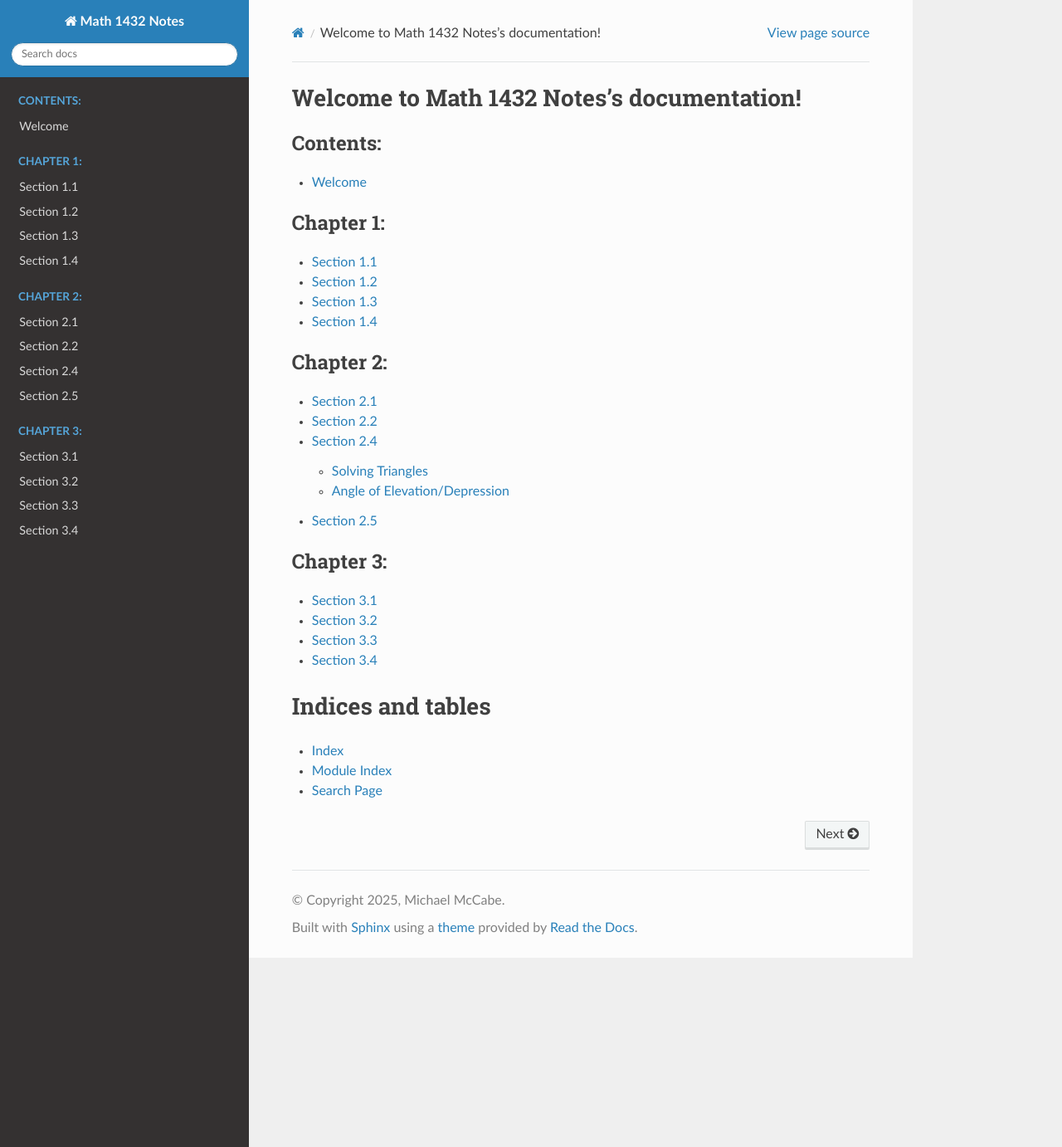
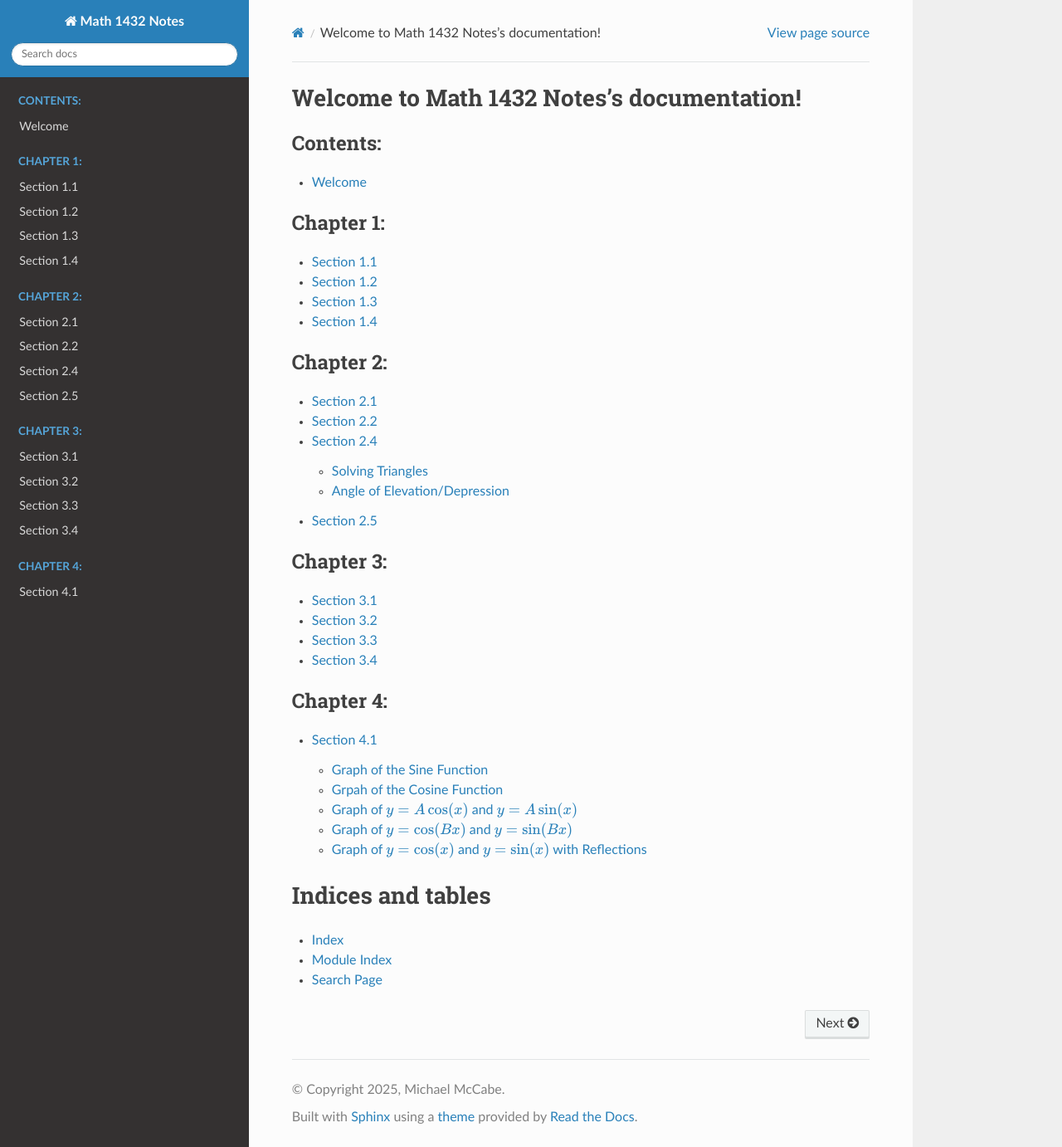
Before and after one commit to codmccabe/Math1432, a Sphinx documentation site: the page built from doc/index.rst, in a window 1280 px wide and 1382 px high. Shown: the whole window at 83% size. Built offline with Sphinx 7.4.7 and the Read the Docs theme 3.1.0, drawn with Linux system fonts in a browser that asks for light colours; some of the changed lines change nothing that is shown.

Commit message:
finished 41 and added many images as graphs for the examples.

```diff
--- /dev/null
+++ b/doc/chapter4/41.md
@@ -0,0 +1,274 @@
+# Section 4.1
+
+:::{prf:definition}
+:label: periodDef
+
+A periodic function is a function $f$ such that
+
+$$
+f(x)=f(x+np),
+$$
+
+for every real number $x$ in the domain of $f$, every integer $n$, and some positive real number $p$. The least possible positive value of $p$ is the period of the function.
+
+:::
+
+The sine and cosine function are periodic functions with period $2\pi$. That is,
+
+\begin{align*}
+\cos(x) & =\cos(x+2\pi n)\\
+\sin(x) & =\sin(x+2\pi n)
+\end{align*}
+
+for any integer $n$.
+
+## Graph of the Sine Function
+
+* The domain of the sine function is the set of all real numbers.
+* The range of the sine function is the interval $[-1,1]$. This means for all real number $x$, we have, $-1\le \sin(x)\le 1$.
+
+Some key values when plotting the sine function:
+
+|$x$|$\sin(x)$|
+|:-:|:-:|
+|$0$|$0$|
+|$\frac{\pi}{2}$|$1$|
+|$\pi$|$0$|
+|$\frac{3\pi}{2}$|$-1$|
+|$2\pi$|$0$|
+
+!['The graph of y=sin(x).'](images/sinxGraph.png)
+
+* The sine function is continuous everywhere.
+* The length of one period for the sine function is $2\pi$.
+* The graph of the sine function is symmetric about the origin.
+  * This mean the sine function is odd.
+  * That is, $\sin(-x)=-\sin(x)$.
+
+## Grpah of the Cosine Function
+
+* The domain of the cosine function is the set of real numbers.
+* The range of the cosine function is the interval $[-1,1]$. That is, for all $x$ in the real numbers, we have, $-1\le \cos(x)\le 1$.
+
+Some key values when plotting the cosine function:
+
+|$x$|$\cos(x)$|
+|:-:|:-:|
+|$0$|$1$|
+|$\frac{\pi}{2}$|$0$|
+|$\pi$|$-1$|
+|$\frac{3\pi}{2}$|$0$|
+|$2\pi$|$1$|
+
+!['Graph of y=cos(x)'](images/cosxGraph.png)
+
+* The cosine function is continuous everywhere.
+* The length of one period for the cosine function is $2\pi$.
+* The graph of the cosine function is symmetric about the $y$-axis.
+  * This mean the sine function is even.
+  * That is, $\cos(-x)=\cos(x)$.
+
+## Graph of $y=A\cos(x)$ and $y=A\sin(x)$
+
+:::{prf:definition} Amplitude
+:label: ampDef
+
+The graph of $y=A\sin(x)$ or $y=A\cos(x)$, with $a\ne0$, will have the same shape as the graph of $y=\sin(x)$ or $y=\cos(x),$respectively, except with the range of $-|A|\le y\le|A|$.
+
+The **amplitude** is $|A|$.
+
+:::
+
+::::{prf:example}
+:label: AcosxExam
+
+Plot the graph of $y=2\cos(x)$.
+
+:::{dropdown} Solution:
+
+The amplitude of the graph is $|2|=2$.
+
+Let $x=\{0,\frac{\pi}{2},\pi,\frac{3\pi}{2},2\pi \}$. Then consider the following table of values:
+
+|x|$y=\cos(x)$|$y=2\cos(x)$|
+|:-:|:-:|:-:|
+|$0$|$1$|$2$|
+|$\frac{\pi}{2}$|$0$|$0$|
+|$\pi$|$-1$|$-2$|
+|$\frac{3\pi}{2}$|$0$|$0$|
+|$2\pi$|$1$|$2$|
+
+From the table we see that we want to plot the following points:
+
+$$(0,2),(\frac{\pi}{2},0),(\pi,-2),(\frac{3\pi}{2},0),(2\pi,2)$$
+
+!['Graph of y=cos(x) and the points plotted'](images/twocosxGraph.png)
+
+Next, we connect the dots following the behavior of the curves from the graph of $y=\cos(x)$ (as shown in gray).
+
+!['Graph of y=cos(x) and one period of y=2cos(x).'](images/twocosxGraphoneperiod.png)
+
+Above is the graph of $y=2\cos(x)$ over one period. To represent the graph of $y=2\cos(x)$ over its domain we have.
+
+!['The graph of y=cos(x) and y=2cos(x)'](images/fulltwocosxgraph.png)
+
+:::
+
+::::
+
+::::{prf:example}
+:label: AsinxExam
+
+Plot $y=\frac{1}{2}\sin(x)$.
+
+:::{dropdown} Solution:
+
+The amplitude of the graph is $|\frac12|=\frac12$.
+
+Let $x=\{0,\frac{\pi}{2},\pi,\frac{3\pi}{2},2\pi \}$. Then consider the following table of values:
+
+|$x$|$\sin(x)$|$\frac12 \sin(x)$|
+|:-:|:-:|:-:|
+|$0$|$0$|$0$|
+|$\frac{\pi}{2}$|$1$|$\frac12$|
+|$\pi$|$0$|$0$|
+|$\frac{3\pi}{2}$|$-1$|$-\frac12$|
+|$2\pi$|$0$|$0$|
+
+From the table we see that we want to plot the following points:
+
+$$(0,0),(\frac{\pi}{2},\frac12),(\pi,0),(\frac{3\pi}{2},-\frac12),(2\pi,0)$$
+
+!['Graph of y=sin(x) and the points plotted'](images/halfsinxGraphpointwise.png)
+
+Next, we connect the dots following the behavior of the curves from the graph of $y=\sin(x)$ (as shown in gray).
+
+!['Graph of y=sin(x) and one period of y=0.5sin(x)'](images/halfsinxGraphoneperiod.png)
+
+Above is the graph of $y=\frac12 \sin(x)$ over one period. To represent the graph of $y=\frac12 \sin(x)$ over its domain we have.
+
+!['Graph of y=sin(x) and y=0.5sin(x)'](images/halfsinxGraphall.png)
+
+:::
+::::
+
+## Graph of $y=\cos(Bx)$ and $y=\sin(Bx)$
+
+For $b>0$, the graph of $y=\sin(Bx)$ will resemble that of $y=\sin(x)$, but with period $\frac{2\pi}{b}$. Also, the graph of $y=\cos(Bx)$ will resemble that of $y=\cos(x)$, but with period $\frac{2\pi}{B}$.
+
+::::{prf:example}
+:label: sinthreefourthsxExam
+
+Plot $y=\sin(\frac34 x)$.
+
+:::{dropdown} Solution:
+
+First, we see that the amplitude is $1$.
+
+Second, we want to compute the new period. In this case $B=\frac34$. Using $\frac{2\pi}{B}$ the new period is:
+
+\begin{align*}
+    \frac{2\pi}{\frac34} & = \frac{4\cdot 2 \pi}{3}\\
+    & = \frac{8\pi}{3}
+\end{align*}
+
+This means the graph of $y=\sin(\frac34 x)$ over one period will be over the interval $[0,\frac{8\pi}{3}]$. Next, we want to split the period interval into four equal length subintervals. To do this we first find
+
+$$\Delta x = \frac{P}{4} = \frac{\frac{8\pi}{3}}{4}=\frac{2\pi}{3}$$
+
+Since we are starting at $x_0=0$, we now that $x_1=x_0+1\Delta x$. Then we will do this up to $x_4$. That is,
+
+\begin{align*}
+    x_0 & = 0 + 0 \cdot (\frac{2\pi}{3})=\frac{0\pi}{3}\text{ or } 0\\
+    x_1 & = 0 + 1 \cdot (\frac{2\pi}{3})=\frac{2\pi}{3}\\
+    x_2 & = 0 + 2 \cdot (\frac{2\pi}{3})=\frac{4\pi}{3}\\
+    x_3 & = 0 + 3 \cdot (\frac{2\pi}{3})=\frac{6\pi}{3}\text{ or } 2\pi\\
+    x_4 & = 0 + 4 \cdot (\frac{2\pi}{3})=\frac{8\pi}{3}\\
+\end{align*}
+
+Next, evaluate $y=\sin(\frac34 x)$ at $x_0$, $x_1$, $x_2$, $x_3$, and $x_4$.
+
+| |$x_i$|$\frac34 x_i$|$y=\sin(\frac34 x_i)$|
+|:-:|:-:|:-:|:-:|
+|$x_0$|$0$|$0$|$0$|
+|$x_1$|$\frac{2\pi}{3}$|$\frac{\pi}{2}$|$1$|
+|$x_2$|$\frac{4\pi}{3}$|$\pi$|$0$|
+|$x_3$|$2\pi$|$\frac{3\pi}{2}$|$-1$|
+|$x_4$|$\frac{8\pi}{3}$|$2\pi$|$0$|
+
+From the table we then plot the following points:
+
+$$(0,0), (\frac{2\pi}{3},1),(\frac{4\pi}{3},0),(2\pi,-1),(\frac{8\pi}{3},0)$$
+
+!['Graph of y=sin(x) and y=sin(3 over 4 x) pointwise'](images/sinthreefourthsxGraphpointwise.png)
+
+Next, complete the curve through the points for a plot of one period for the graph of $y=\sin(\frac34 x)$.
+
+!['Graph of y=sin(x) and y=sin(3 over 4 x) over one period'](images/sinthreefourthsxGraph.png)
+
+:::
+::::
+
+::::{prf:example}
+:label: sinthreefourthsxExam
+
+Plot $y=2\cos(3 x)$.
+
+:::{dropdown} Solution:
+
+First, we see that the amplitude is $2$.
+
+Second, we want to compute the new period. In this case $B=3$. Using $\frac{2\pi}{B}$ the new period is:
+
+$$\frac{2\pi}{3}$$
+
+This means the graph of $y=2\cos(3 x)$ over one period will be over the interval $[0,\frac{2\pi}{3}]$. Next, we want to split the period interval into four equal length subintervals. To do this we first find
+
+$$\Delta x = \frac{P}{4} = \frac{\frac{2\pi}{3}}{4}=\frac{\pi}{6}$$
+
+Since we are starting at $x_0=0$, we now that $x_1=x_0+1\Delta x$. Then we will do this up to $x_4$. That is,
+
+\begin{align*}
+    x_0 & = 0 + 0 \cdot (\frac{\pi}{6})=\frac{0\pi}{6}\text{ or } 0\\
+    x_1 & = 0 + 1 \cdot (\frac{\pi}{6})=\frac{\pi}{6}\\
+    x_2 & = 0 + 2 \cdot (\frac{\pi}{6})=\frac{2\pi}{6}\text{ or } \frac{\pi}{3}\\
+    x_3 & = 0 + 3 \cdot (\frac{\pi}{6})=\frac{3\pi}{6}\text{ or } \frac{\pi}{2}\\
+    x_4 & = 0 + 4 \cdot (\frac{\pi}{6})=\frac{4\pi}{6}\text{ or } \frac{2\pi}{3}\\
+\end{align*}
+
+Next, evaluate $y=2\cos(3 x)$ at $x_0$, $x_1$, $x_2$, $x_3$, and $x_4$.
+
+| |$x_i$|$3 x_i$|$y=2\cos(3 x_i)$|
+|:-:|:-:|:-:|:-:|
+|$x_0$|$0$|$0$|$2$|
+|$x_1$|$\frac{\pi}{6}$|$\frac{\pi}{2}$|$0$|
+|$x_2$|$\frac{\pi}{3}$|$\pi$|$-2$|
+|$x_3$|$\frac{\pi}{2}$|$\frac{3\pi}{2}$|$0$|
+|$x_4$|$\frac{2\pi}{3}$|$2\pi$|$2$|
+
+From the table we then plot the following points:
+
+$$(0,2), (\frac{\pi}{6},0),(\frac{\pi}{3},-2),(\frac{\pi}{2},0),(\frac{2\pi}{3},2)$$
+
+!['Graph of y=cos(x) and y=2cos(3 x) pointwise'](images/costhreexGraphpointwise.png)
+
+Next, complete the curve through the points for a plot of one period for the graph of $y=2\cos(3 x)$.
+
+!['Graph of y=cos(x) and y=2cos(3 x) over one period'](images/costhreexGraph.png)
+
+:::
+::::
+
+## Graph of $y=\cos(x)$ and $y=\sin(x)$ with Reflections
+
+Given the graph of $y=f(x)$. We know the graph of $y=-f(x)$ is the graph of $y=f(x)$ but reflected about the $x$-axis.
+
+Given the graph of $y=g(x)$. We know the graph of $y=g(-x)$ is the graph of $y=g(x)$ but reflected about the $y$-axis.
+
+For example: $y=-\cos(x)$ where $x\in[0,2\pi]$.
+
+!['Graph of y=cos(x) and y=-cos(x) where x is between zero and two pi'](images/negcosxGraph.png)
+
+Another example: $y=\sin(-x)$ where $x\in[-2\pi,2\pi]$. The solid blue line shows the reflection with respect to the gray dashed line.
+
+!['Graph of y=sin(x) from zero to 2 pi dashed gray, y=sin(-x) from zero to 2 pi dashed blue, y=sin(-x) from negative 2 pi to zero solid blue line'](images/sinnegxGraph.png)
--- a/doc/index.rst
+++ b/doc/index.rst
@@ -36,6 +36,11 @@
    chapter3/33.md
    chapter3/34.md
 
+.. toctree::
+   :caption: Chapter 4:
+
+   chapter4/41.md
+
 Indices and tables
 ==================
 
```
Also changed, not shown: doc/chapter3/34.md (+0 -1 lines), doc/chapter4/images/costhreexGraph.png (added), doc/chapter4/images/costhreexGraphpointwise.png (added), doc/chapter4/images/cosxGraph.png (added), doc/chapter4/images/fulltwocosxgraph.png (added), doc/chapter4/images/halfsinxGraphall.png (added), doc/chapter4/images/halfsinxGraphoneperiod.png (added), doc/chapter4/images/halfsinxGraphpointwise.png (added), doc/chapter4/images/negcosxGraph.png (added), doc/chapter4/images/sinnegxGraph.png (added), doc/chapter4/images/sinthreefourthsxGraph.png (added), doc/chapter4/images/sinthreefourthsxGraphpointwise.png (added), doc/chapter4/images/sinxGraph.png (added), doc/chapter4/images/twocosxGraph.png (added), 1 more files.
